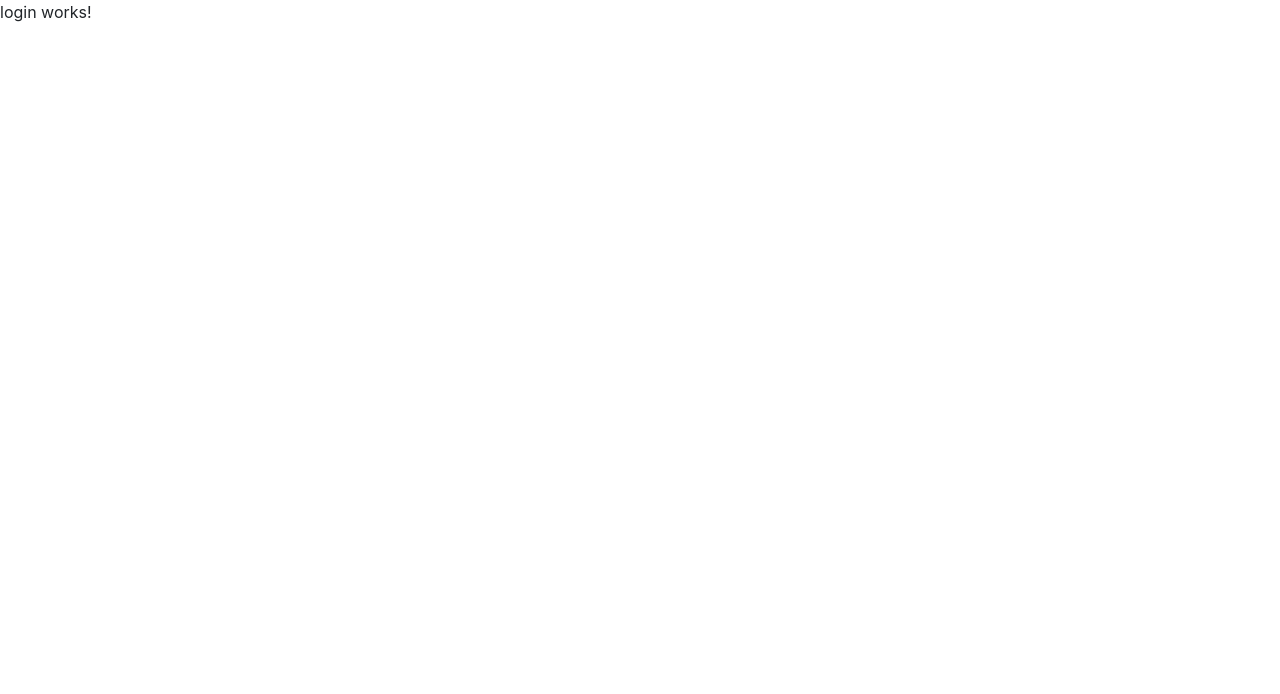
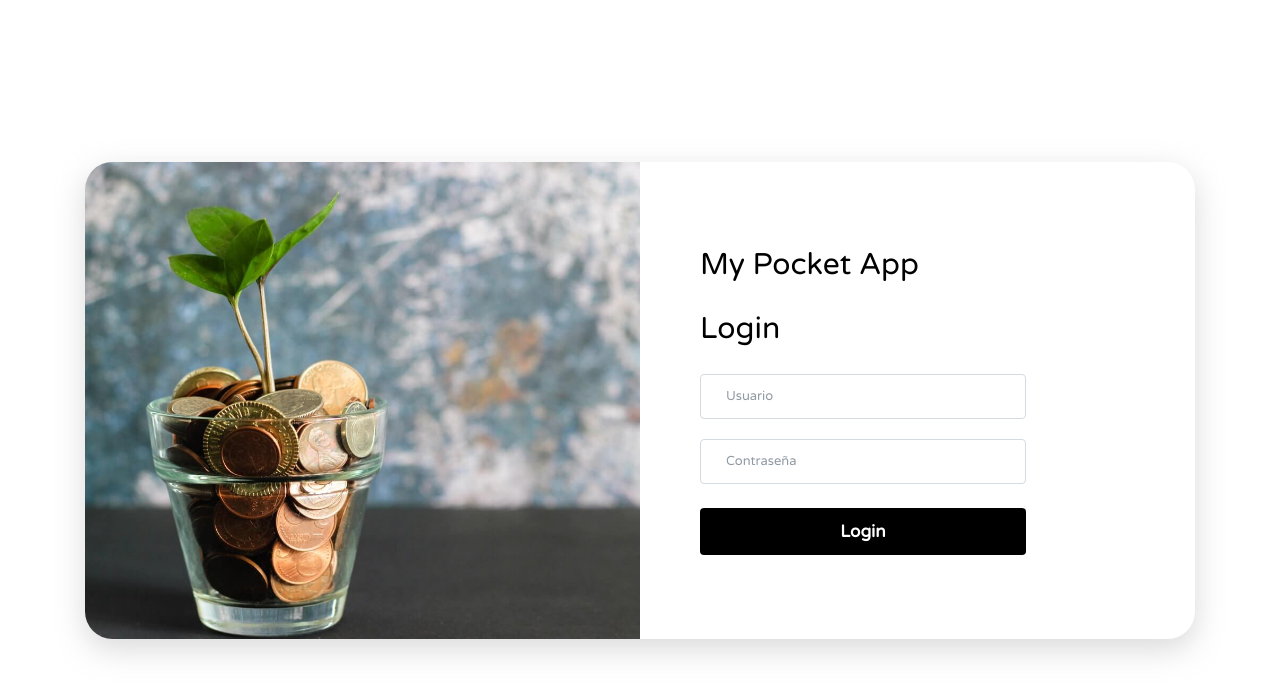
Before and after one commit to salazar-codes/mypocket-ui, an Angular app: page /auth/login in a window 1280 px wide. Shown: the top 694 px of the page. Built offline with nearby package versions, Linux system fonts and the light colour scheme.

Commit message:
Diseño Login + Cards Home

```diff
--- a/src/app/auth/login/login.component.css
+++ b/src/app/auth/login/login.component.css
@@ -0,0 +1,104 @@
+.brand-wrapper {
+  margin-bottom: 19px;
+}
+.brand-wrapper .logo {
+  height: 37px;
+}
+
+.login-card {
+  border: 0;
+  border-radius: 27.5px;
+  box-shadow: 0 10px 30px 0 rgba(172, 168, 168, 0.43);
+  overflow: hidden;
+}
+.login-card-img {
+  border-radius: 0;
+  position: absolute;
+  width: 100%;
+  height: 100%;
+  -o-object-fit: cover;
+  object-fit: cover;
+}
+.login-card .card-body {
+  padding: 85px 60px 60px;
+}
+
+.bg-logo{
+    background: url("../../../assets/images/login.jpg");
+    background-size: cover;
+    background-position: center;
+    /* background-attachment: fixed; */
+}
+
+@media (max-width: 422px) {
+  .login-card .card-body {
+    padding: 35px 24px;
+  }
+}
+.login-card-description {
+  font-size: 30px;
+  color: #000;
+  font-weight: normal;
+  margin-bottom: 23px;
+}
+.login-card form {
+  max-width: 326px;
+}
+.login-card .form-control {
+  border: 1px solid #d5dae2;
+  padding: 15px 25px;
+  margin-bottom: 20px;
+  min-height: 45px;
+  font-size: 13px;
+  line-height: 15;
+  font-weight: normal;
+}
+.login-card .form-control::-webkit-input-placeholder {
+  color: #919aa3;
+}
+.login-card .form-control::-moz-placeholder {
+  color: #919aa3;
+}
+.login-card .form-control:-ms-input-placeholder {
+  color: #919aa3;
+}
+.login-card .form-control::-ms-input-placeholder {
+  color: #919aa3;
+}
+.login-card .form-control::placeholder {
+  color: #919aa3;
+}
+.login-card .login-btn {
+  padding: 13px 20px 12px;
+  background-color: #000;
+  border-radius: 4px;
+  font-size: 17px;
+  font-weight: bold;
+  line-height: 20px;
+  color: #fff;
+  margin-bottom: 24px;
+}
+.login-card .login-btn:hover {
+  border: 1px solid #000;
+  background-color: transparent;
+  color: #000;
+}
+.login-card .forgot-password-link {
+  font-size: 14px;
+  color: #919aa3;
+  margin-bottom: 12px;
+}
+.login-card-footer-text {
+  font-size: 16px;
+  color: #0d2366;
+  margin-bottom: 60px;
+}
+@media (max-width: 767px) {
+  .login-card-footer-text {
+    margin-bottom: 24px;
+  }
+}
+.login-card-footer-nav a {
+  font-size: 14px;
+  color: #919aa3;
+}
--- a/src/app/auth/login/login.component.html
+++ b/src/app/auth/login/login.component.html
@@ -1 +1,37 @@
-<p>login works!</p>
+<main class="d-flex align-items-center min-vh-100 py-3 py-md-0">
+    <div class="container">
+      <div class="card login-card">
+        <div class="row no-gutters">
+          <div class="col-md-6 bg-logo">
+            <!-- <img src="assets/images/login.png" alt="login" class="login-card-img"> -->
+          </div>
+          <div class="col-md-6">
+            <div class="card-body">
+              <!-- <div class="brand-wrapper">
+                <img src="assets/images/logo.svg" alt="logo" class="logo">
+              </div> -->
+              <h1 class="login-card-description">My Pocket App</h1>
+              <p class="login-card-description">Login</p>
+              <form action="#!">
+                  <div class="form-group">
+                    <label for="email" class="sr-only">Usuario</label>
+                    <input type="email" name="email" id="email" class="form-control" placeholder="Usuario">
+                  </div>
+                  <div class="form-group mb-4">
+                    <label for="password" class="sr-only">Contraseña</label>
+                    <input type="password" name="password" id="password" class="form-control" placeholder="Contraseña">
+                  </div>
+                  <input name="login" id="login" class="btn btn-block login-btn mb-4" type="button" value="Login">
+                </form>
+                <!-- <a href="#!" class="forgot-password-link">Forgot password?</a>
+                <p class="login-card-footer-text">Don't have an account? <a href="#!" class="text-reset">Register here</a></p>
+                <nav class="login-card-footer-nav">
+                  <a href="#!">Terms of use.</a>
+                  <a href="#!">Privacy policy</a>
+                </nav> -->
+            </div>
+          </div>
+        </div>
+      </div>
+    </div>
+  </main>
--- a/src/app/pages/home/home.component.html
+++ b/src/app/pages/home/home.component.html
@@ -1 +1,63 @@
-<p>home works!</p>
+<div class="card-deck row">
+
+    <div class="col-xs-12 col-sm-6">
+        <!-- Card -->
+        <div class="card">
+
+            <!--Card image-->
+            <div class="view overlay">
+                <!-- <img class="card-img-top" src="https://mdbootstrap.com/img/Photos/Others/images/16.jpg"
+                    alt="Card image cap"> -->
+                <a href="#!">
+                    <div class="mask rgba-white-slight"></div>
+                </a>
+            </div>
+
+            <!--Card content-->
+            <div class="card-body">
+
+                <!--Title-->
+                <h4 class="card-title">MIS FONDOS</h4>
+                <!--Text-->
+                <p class="card-text">Some quick example text to build on the card title and make up the bulk of the
+                    card's content.</p>
+                <!-- Provides extra visual weight and identifies the primary action in a set of buttons -->
+                <button type="button" class="btn btn-light-blue btn-md">Read more</button>
+
+            </div>
+
+        </div>
+        <!-- Card -->
+    </div>
+
+    <div class="col-xs-12 col-sm-6">
+        <!-- Card -->
+        <div class="card mb-4">
+
+            <!--Card image-->
+            <div class="view overlay">
+                <!-- <img class="card-img-top" src="https://mdbootstrap.com/img/Photos/Others/images/14.jpg"
+                    alt="Card image cap"> -->
+                <a href="#!">
+                    <div class="mask rgba-white-slight"></div>
+                </a>
+            </div>
+
+            <!--Card content-->
+            <div class="card-body">
+
+                <!--Title-->
+                <h4 class="card-title">ÚLTIMOS MOVIMIENTOS</h4>
+                <!--Text-->
+                <p class="card-text">Some quick example text to build on the card title and make up the bulk of the
+                    card's content.</p>
+                <!-- Provides extra visual weight and identifies the primary action in a set of buttons -->
+                <button type="button" class="btn btn-light-blue btn-md">Read more</button>
+
+            </div>
+
+        </div>
+        <!-- Card -->
+    </div>
+
+</div>
--- a/src/app/pages/pages.component.html
+++ b/src/app/pages/pages.component.html
@@ -1,4 +1,11 @@
-<h1>Pages component</h1>
-<div  class="container-fluid">
+<div class="container-fluid p-0">
+
+  <div class="jumbotron jumbotron-fluid">
+    <div class="container">
+      <h1 class="display-4">My Pocket</h1>
+      <p class="lead">¡Bienvenido a My Pocket! Aquí podrás llevar el control de todas tus finanzas.</p>
+    </div>
+  </div>
+
   <router-outlet></router-outlet>
 </div>
--- a/src/styles.css
+++ b/src/styles.css
@@ -1 +1,21 @@
 /* You can add global styles to this file, and also import other style files */
+/* Fuentes */
+@font-face {
+    font-family: varela-round-regular;
+    src: url(assets/fonts/VarelaRound-Regular.ttf);
+}
+
+*{
+    font-family: varela-round-regular;
+}
+
+body{
+    margin: 0;
+}
+
+
+@media (min-width: 576px){
+    .jumbotron {
+        padding: 2rem 2rem !important;
+    }
+}
```
Also changed, not shown: src/assets/fonts/VarelaRound-Regular.ttf (added), src/assets/images/login.jpg (added).
